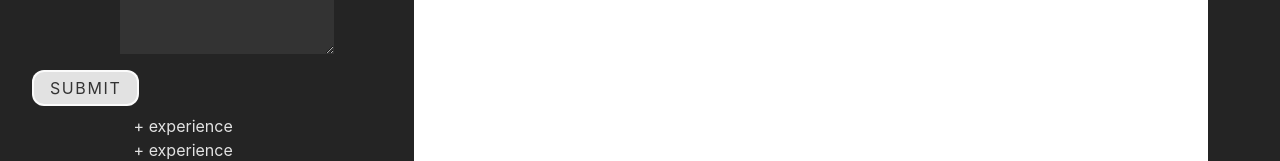
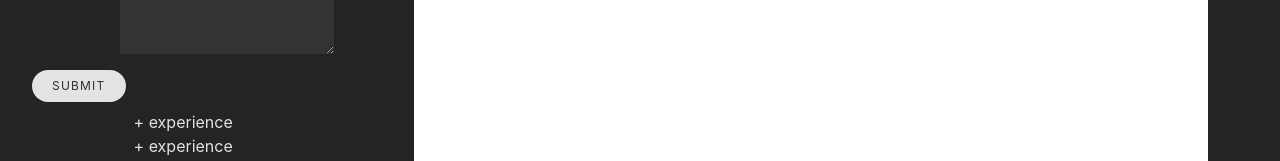
Before and after one commit to owen-addison/odin-react-cv-app, a React (Vite) app: page / in a window 1280 px wide. Shown: the part 218-379 px from the top of the page. Built offline with nearby package versions, Linux system fonts and the light colour scheme.

Commit message:
[style] Update button styles on form elements

```diff
--- a/src/index.css
+++ b/src/index.css
@@ -47,7 +47,7 @@ body {
 }
 
 .submit-button {
-  @apply w-min border-solid rounded-xl border-2 px-4 py-1 tracking-widest;
+  @apply w-min border-solid rounded-2xl px-5 py-2 tracking-widest text-xs;
   background-color: rgba(255, 255, 255, 0.87);
   border-color: rgba(255, 255, 255, 0.87);
   color: #333333;
@@ -60,7 +60,7 @@ body {
 }
 
 .remove-button {
-  @apply w-min border-solid rounded-xl border-2 px-4 py-1 tracking-widest;
+  @apply w-min border-solid rounded-2xl px-5 py-1 tracking-widest text-xs;
   background-color: rgba(255, 255, 255, 0.87);
   border-color: rgba(255, 255, 255, 0.87);
   color: #333333;
```
